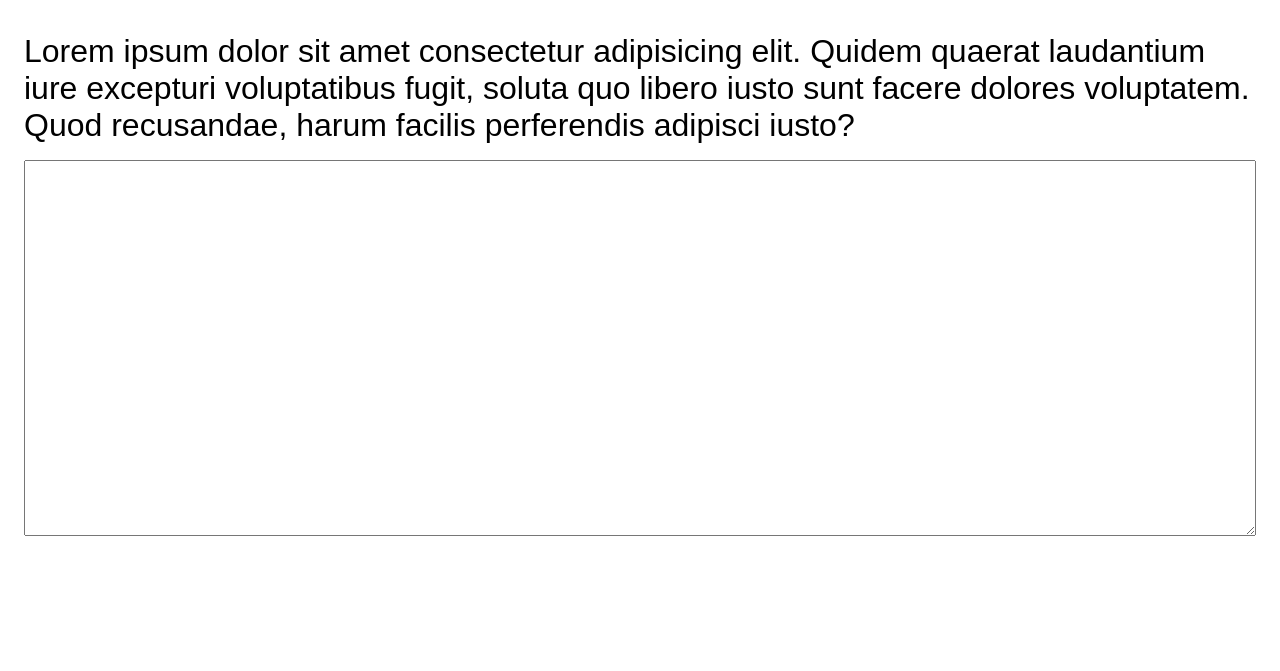
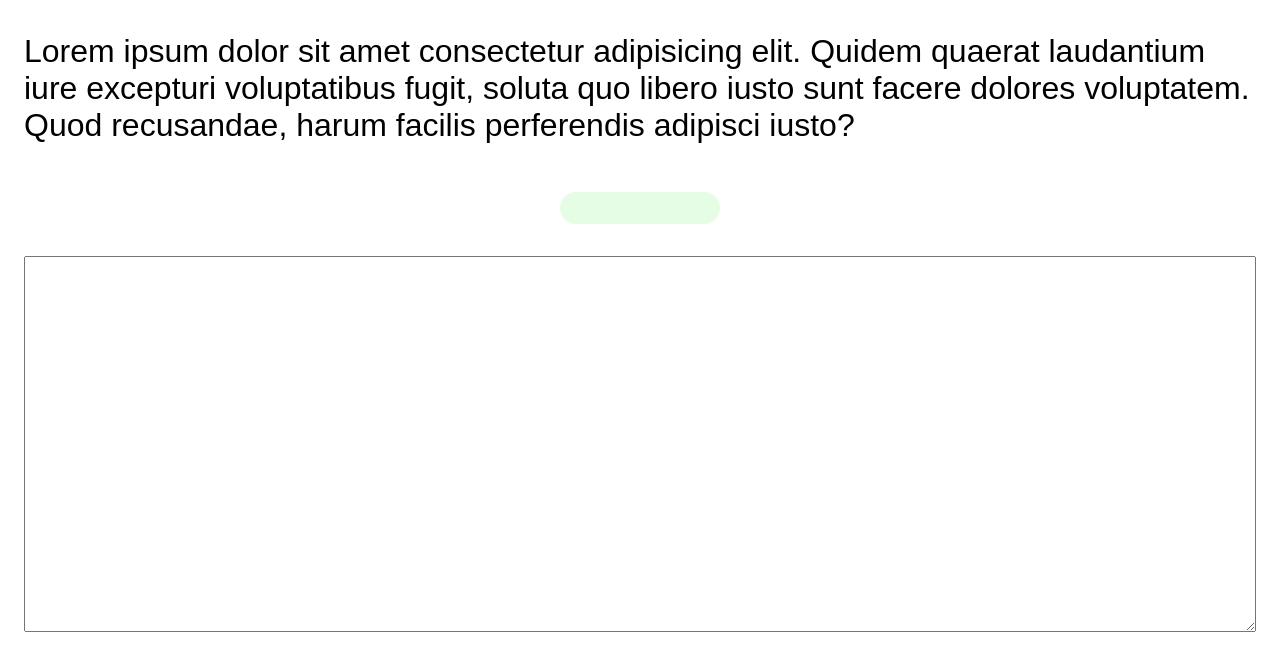
Before and after one commit to Harshitha-Annam/SupersonicType, a plain HTML site: page index.html in a window 1280 px wide. Shown: the part 87-758 px from the top of the page. Drawn offline with Linux system fonts and the light colour scheme.

Commit message:
styled timer

```diff
--- a/styles.css
+++ b/styles.css
@@ -36,3 +36,13 @@ textarea{
 p{
     width: 100%;
 }
+div.timer{
+    font-size: 2rem;
+    width: 10rem;
+    text-align: center;
+    /* color: white; */
+    padding: 1rem 1rem;
+    background-color: #44f14423;
+    border-radius:1rem;
+    margin: 2rem 4rem;
+}
```
